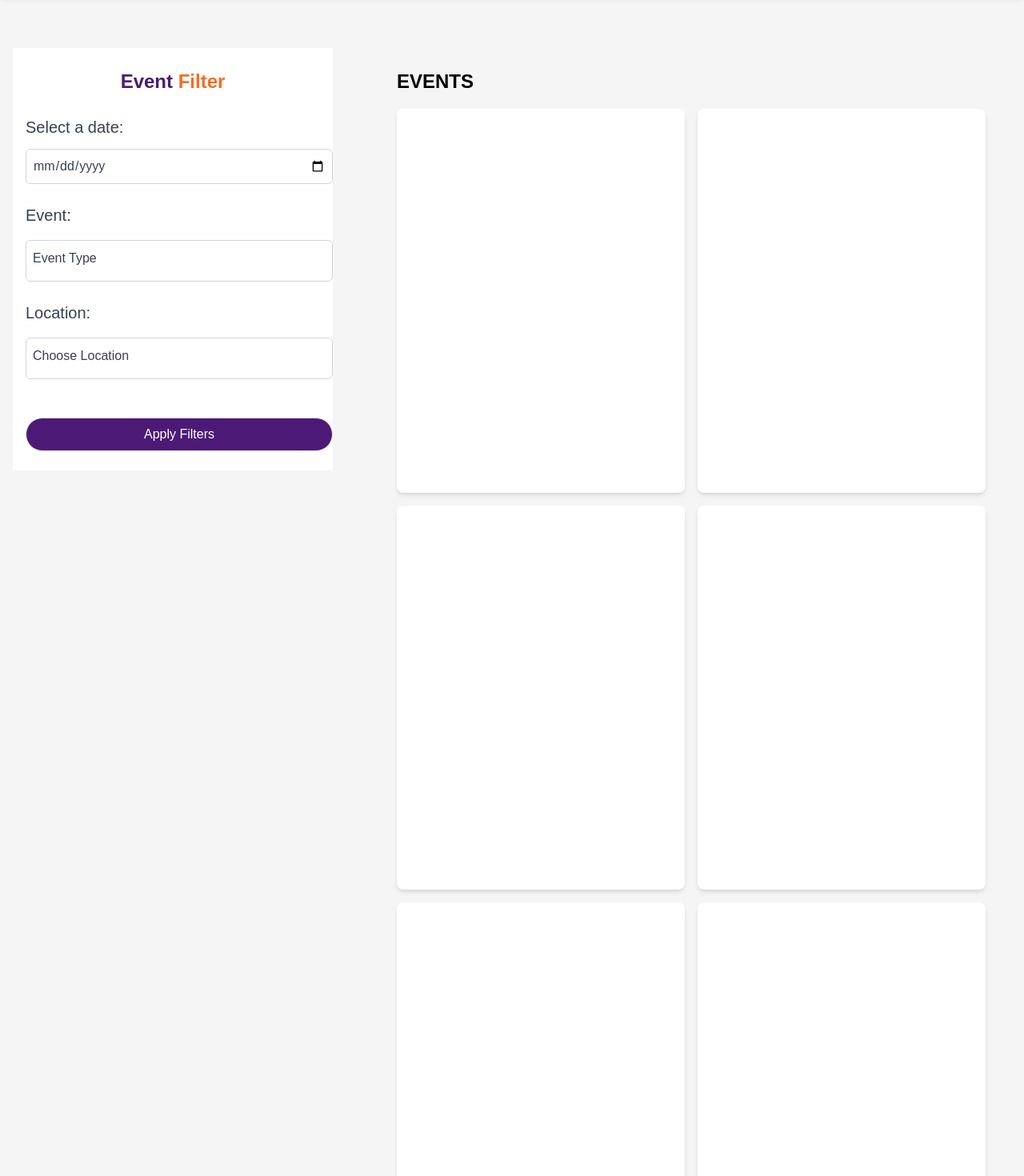
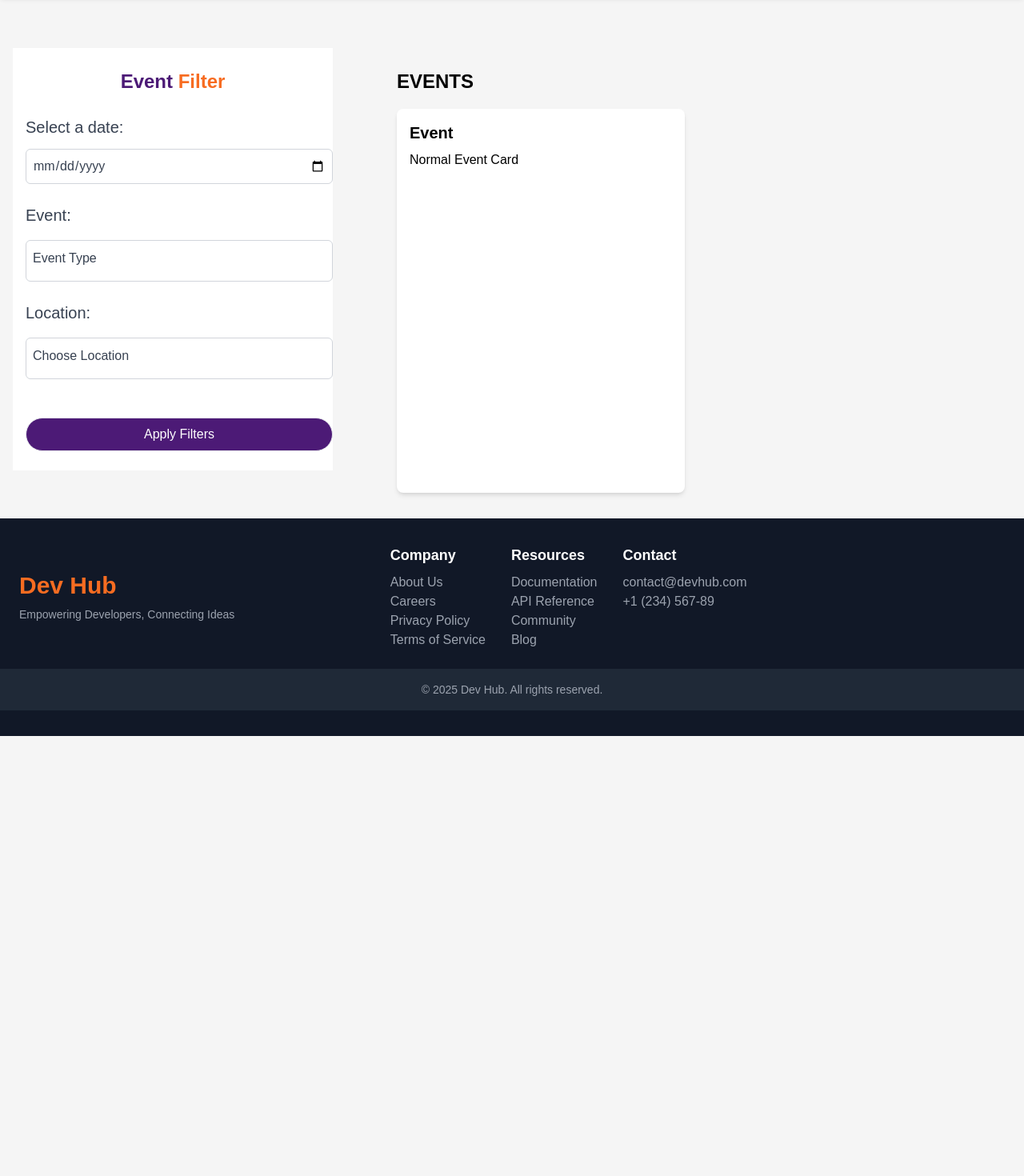
Before and after one commit to iamanish1/DevPlatformFinal, a React (Vite) app in the folder client/: page /Events in a window 1280 px wide. Shown: the part 180-1650 px from the top of the page at 80% size. After the commit the page ends 1100 px from the top, so only its background shows below. Built offline with nearby package versions, Linux system fonts and the light colour scheme; sample sign-in values are in the browser's storage.

Commit message:
done with all event quiz pages

```diff
--- /dev/null
+++ b/client/src/pages/BugHuntArena.jsx
@@ -0,0 +1,9 @@
+const BugHuntArena = ()=>{
+    return (
+        <>
+        this is my bug hunt arena Page .
+        </>
+    )
+};
+
+export default BugHuntArena;
--- /dev/null
+++ b/client/src/pages/CodeBattelPage.jsx
@@ -0,0 +1,8 @@
+const CodeBattelPage = ()=>{
+    return (
+        <>
+        this is my code battel page ;
+        </>
+    )
+}
+export default CodeBattelPage ;
--- /dev/null
+++ b/client/src/pages/DebuggingDuelPage.jsx
@@ -0,0 +1,9 @@
+const DebuggingduelPage = ()=>{
+    return (
+        <>
+        this is my debugging duel page .
+        </>
+    )
+};
+
+export default DebuggingduelPage;
--- a/client/src/pages/Event.jsx
+++ b/client/src/pages/Event.jsx
@@ -1,3 +1,4 @@
+/* eslint-disable no-unused-vars */
 import { useState } from "react";
 import NavBar2 from "../components/NavBar2";
 import Footer from "../components/Footer";
@@ -28,6 +29,43 @@ const EventSection = () => {
     "Gurugram",
     "Other",
   ];
+
+  const eventCards = {
+
+    "Events": [
+      { id: 1, title: "Events", description: "Events" },
+      { id: 2, title: "Events", description: "Events" },
+    ],
+
+    "Bug Hunt Arena": [
+      { id: 1, title: "Bug Hunt Card 1", description: "Card for Bug Hunt Arena 1" },
+      { id: 2, title: "Bug Hunt Card 2", description: "Card for Bug Hunt Arena 2" },
+    ],
+
+    "Hackathon": [
+      { id: 1, title: "Hackathon Card 1", description: "Card for Hackathon 1" },
+      { id: 2, title: "Hackathon Card 2", description: "Card for Hackathon 2" },
+    ],
+    "Debugging Duel": [
+      { id: 1, title: "Debugging Duel", description: "Card for Debugging Duel" },
+      { id: 2, title: "Debugging Duel", description: "Card for Debugging Duel" },
+    ],
+    "Code-battel": [
+      { id: 1, title: "Code-battel", description: "Card for Code-battel" },
+      { id: 2, title: "Code-battel", description: "Card for Code-battel" },
+    ],
+    "speed-Guidance": [
+      { id: 1, title: "speed-Guidance", description: "Card for speed-Guidance" },
+      { id: 2, title: "speed-Guidance", description: "Card for speed-Guidance" },
+    ],
+    "Quiz": [
+      { id: 1, title: "Quiz", description: "Card for Quiz" },
+      { id: 2, title: "Quiz", description: "Card For Quiz" },
+    ],
+
+    // Add more events here as needed
+  };
+
 
   // Dropdown Handlers
   const toggleDropdown = (type) => {
@@ -213,24 +251,85 @@ const EventSection = () => {
             </h1>
             {/* Event Cards */}
             <div className="flex flex-wrap justify-start gap-4 mt-4">
-              <div className="flex-shrink-0 w-[45vmin] h-[60vmin] bg-white rounded-lg shadow-md">
-                {/* Card Content */}
+
+            {selectHeading === "Events" && (
+              <>
+              {/* Event card */}
+              <Link to="/participant/Eventarena" className="flex-shrink-0 w-[45vmin] h-[60vmin] bg-white rounded-lg shadow-md">
+                  <div className="p-4">
+                    <h2 className="font-bold text-xl">Event</h2>
+                    <p className="mt-2">Normal Event Card</p>
                   </div>
-              <div className="flex-shrink-0 w-[45vmin] h-[60vmin] bg-white rounded-lg shadow-md">
-                {/* Card Content */}
+                </Link>
+              </>
+            )}
+            {selectHeading === "Bug Hunt Arena" && (
+              <>
+                {/* Bug Hunt Arena Card */}
+                <Link to="/participant/bughunt" className="flex-shrink-0 w-[45vmin] h-[60vmin] bg-white rounded-lg shadow-md">
+                  <div className="p-4">
+                    <h2 className="font-bold text-xl">Bug Hunt Arena</h2>
+                    <p className="mt-2">Test projects and find bugs. Compete with others for rewards!</p>
                   </div>
-              <div className="flex-shrink-0 w-[45vmin] h-[60vmin] bg-white rounded-lg shadow-md">
-                {/* Card Content */}
+                </Link>
+              </>
+            )}
+             {selectHeading === "Hackathon" && (
+              <>
+              {/* Event card */}
+              <Link to="/participant/Hackthon" className="flex-shrink-0 w-[45vmin] h-[60vmin] bg-white rounded-lg shadow-md">
+                  <div className="p-4">
+                    <h2 className="font-bold text-xl"> Hackthon Event</h2>
+                    <p className="mt-2">Hackthon Event Card</p>
                   </div>
-              <div className="flex-shrink-0 w-[45vmin] h-[60vmin] bg-white rounded-lg shadow-md">
-                {/* Card Content */}
+                </Link>
+              </>
+            )}
+             {selectHeading === "Debugging Duel" && (
+              <>
+              {/* Event card */}
+              <Link to="/participant/debuggingduel" className="flex-shrink-0 w-[45vmin] h-[60vmin] bg-white rounded-lg shadow-md">
+                  <div className="p-4">
+                    <h2 className="font-bold text-xl"> Debugging Duel Event</h2>
+                    <p className="mt-2">Debugging Duel Event Card</p>
                   </div>
-              <div className="flex-shrink-0 w-[45vmin] h-[60vmin] bg-white rounded-lg shadow-md">
-                {/* Card Content */}
+                </Link>
+              </>
+            )}
+            {selectHeading === "Code-battel" && (
+              <>
+              {/* Event card */}
+              <Link to="/participant/codebattel" className="flex-shrink-0 w-[45vmin] h-[60vmin] bg-white rounded-lg shadow-md">
+                  <div className="p-4">
+                    <h2 className="font-bold text-xl"> code battel Duel Event</h2>
+                    <p className="mt-2"> code battel  Event Card</p>
                   </div>
-              <div className="flex-shrink-0 w-[45vmin] h-[60vmin] bg-white rounded-lg shadow-md">
-                {/* Card Content */}
+                </Link>
+              </>
+            )}
+            {/* speed-Guidance */}
+            {selectHeading === "speed-Guidance" && (
+              <>
+              {/* Event card */}
+              <Link to="/participant/speedguide" className="flex-shrink-0 w-[45vmin] h-[60vmin] bg-white rounded-lg shadow-md">
+                  <div className="p-4">
+                    <h2 className="font-bold text-xl"> speed-Guidance Duel Event</h2>
+                    <p className="mt-2"> speed-Guidance Event Card</p>
                   </div>
+                </Link>
+              </>
+            )}
+              {selectHeading === "Quiz" && (
+              <>
+              {/* Event card */}
+              <Link to="/participant/Quiz" className="flex-shrink-0 w-[45vmin] h-[60vmin] bg-white rounded-lg shadow-md">
+                  <div className="p-4">
+                    <h2 className="font-bold text-xl"> Quiz Duel Event</h2>
+                    <p className="mt-2"> Quiz Event Card</p>
+                  </div>
+                </Link>
+              </>
+            )}
             </div>
           </div>
         </div>
--- /dev/null
+++ b/client/src/pages/HackthonPage.jsx
@@ -0,0 +1,9 @@
+const HackthonPage = ()=>{
+    return (
+        <>
+        this is my hackthon page
+        </>
+    )
+} ;
+
+export default HackthonPage ;
--- /dev/null
+++ b/client/src/pages/QuizPage.jsx
@@ -0,0 +1,9 @@
+const QuizPage = ()=>{
+    return (
+        <>
+        this is my quiz page .
+        </>
+    )
+};
+
+export default QuizPage;
--- /dev/null
+++ b/client/src/pages/SpeedGuidnace.jsx
@@ -0,0 +1,10 @@
+const SpeedGuidnace = ()=>{
+
+return (
+    <>
+    this is my speed gudinace page .
+    </>
+)
+} ;
+
+export default SpeedGuidnace ;
--- a/client/src/routes/Routes.jsx
+++ b/client/src/routes/Routes.jsx
@@ -9,6 +9,7 @@ import CarrierSection from "../pages/Carrier";
 import CodingRoomSection from "../pages/CodingRooms";
 import CommunitySection from "../pages/Community";
 import  ProfilePage  from "../pages/Profile";
+import BugHuntArena from "../pages/BugHuntArena";
 import ProtectedRoute from "../components/ProtectedRoute";
 import { AuthContext}  from "../Context/AuthContext";
 import { useContext } from "react";
@@ -25,6 +26,7 @@ const AppRoutes = () => {
         <Route path="/Carrier" element={<CarrierSection/>} />
         <Route path="/Practice" element={<ProblemSection/>} />
         <Route path="/Profile" element={<ProfilePage/>} />
+        <Route path="/BugHuntArena" element={<BugHuntArena/>} />
         </Route>
         <Route path="/" element={<HomePage/>} />
         <Route path="/CreateAccount" element={<CreateAccount/>} />
```
Lines whose indentation alone changed are shown as unchanged.
